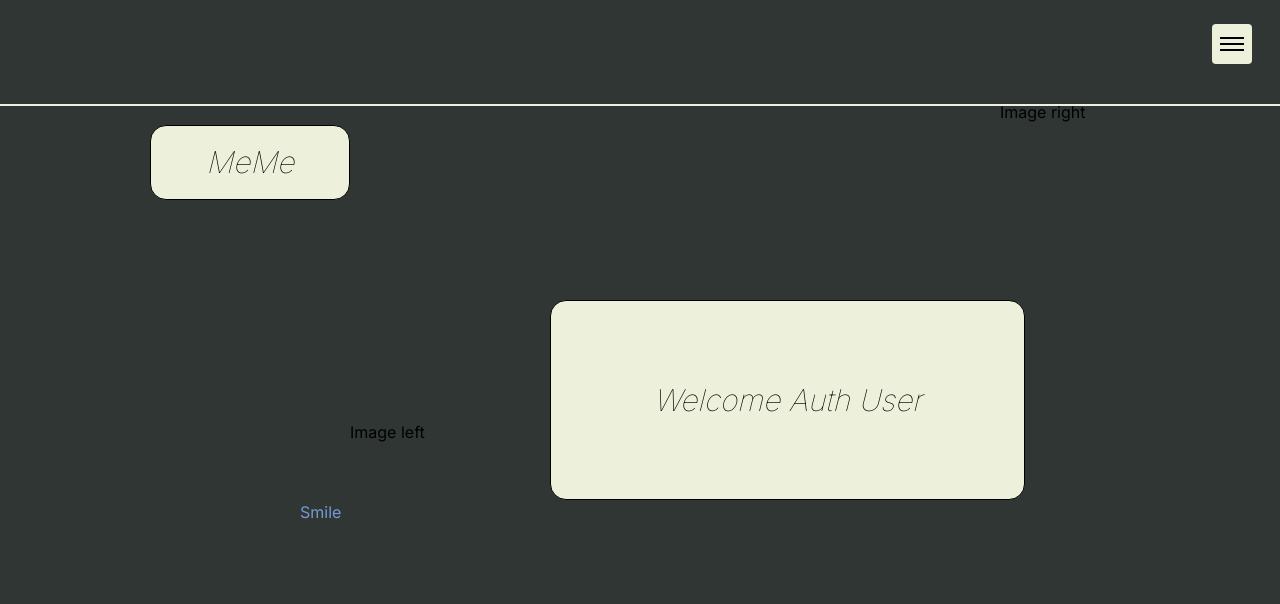
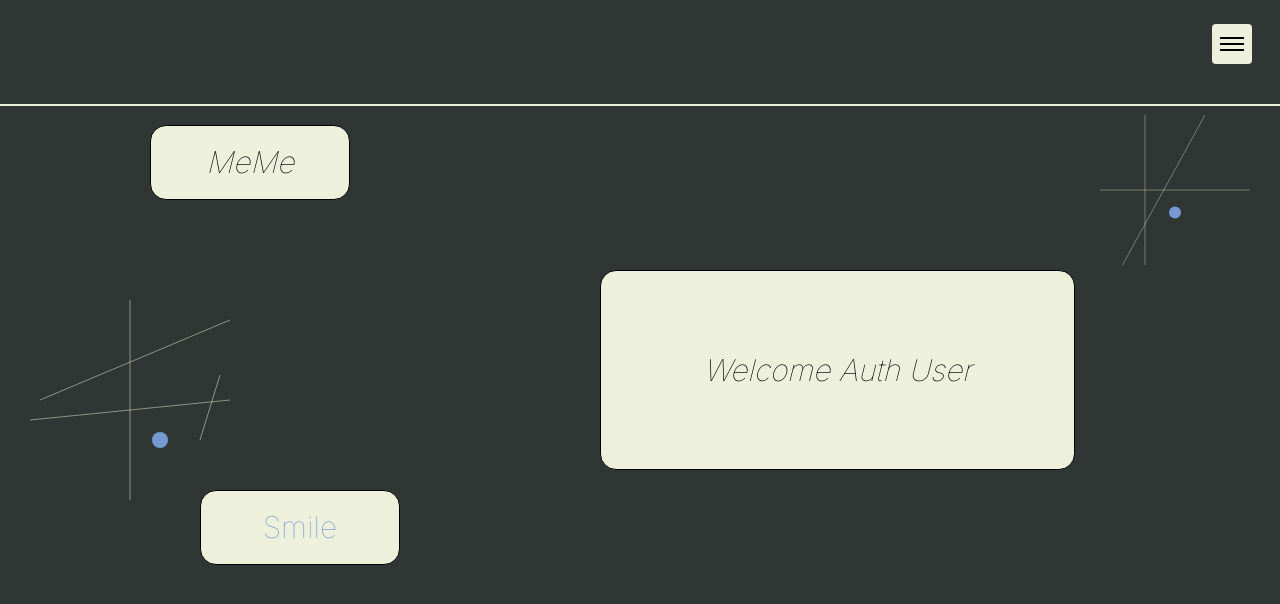
Before and after one commit to 3mptySpac3/meme, a Next.js app: page / in a window 1280 px wide. Shown: the top 604 px of the page. Built offline with nearby package versions, Linux system fonts and the light colour scheme.

Commit message:
Line art, deco home

```diff
--- /dev/null
+++ b/app/comps/Art/lineart1.js
@@ -0,0 +1,18 @@
+
+
+const LineArt1 = () => {
+  return (
+    <svg width="150" height="150" viewBox="0 0 200 200" xmlns="http://www.w3.org/2000/svg">
+      {/* Define the lines */}
+      <line x1="60" y1="200" x2="60" y2="0" stroke="#EDF0DA" strokeWidth=".5" />
+      <line x1="0" y1="100" x2="200" y2="100" stroke="#EDF0DA" strokeWidth=".5" />
+      <line x1="30" y1="200" x2="140" y2="0" stroke="#EDF0DA" strokeWidth=".5" />
+
+      {/* Define the circle */}
+      <circle cx="100" cy="130" r="8" fill="#7699D4" />
+    </svg>
+  );
+
+};
+
+export default LineArt1;
--- /dev/null
+++ b/app/comps/Art/lineart2.js
@@ -0,0 +1,15 @@
+const LineArt2 = () => {
+  return (
+    <svg width="200" height="200" viewBox="0 0 200 200" xmlns="http://www.w3.org/2000/svg">
+      {/* Define the lines */}
+      <line x1="10" y1="100" x2="200" y2="20" stroke="#EDF0DA" strokeWidth=".5" />
+      <line x1="190" y1="75" x2="170" y2="140" stroke="#EDF0DA" strokeWidth=".5" />
+      <line x1="100" y1="0" x2="100" y2="200" stroke="#EDF0DA" strokeWidth=".5" />
+      <line x1="0" y1="120" x2="200" y2="100" stroke="#EDF0DA" strokeWidth=".5" />
+      {/* Define the circle */}
+      <circle cx="130" cy="140" r="8" fill="#7699D4"/>
+    </svg>
+  );
+};
+
+export default LineArt2;
--- a/app/index.html
+++ b/app/index.html
@@ -1,3 +1,6 @@
+@import url('https://fonts.googleapis.com/css2?family=Josefin+Sans:wght@100&display=swap');
+
+
 <!DOCTYPE html>
 <html lang="en">
 <head>
@@ -36,7 +39,7 @@
   margin: 0;
   padding: 0;
   height: 100%;
-  font-family: Arial, sans-serif;
+  font-family: 'Josefin Sans', sans-serif;
   background: #ccc;
 }
 
--- a/app/page.js
+++ b/app/page.js
@@ -2,6 +2,8 @@
 import HamburgerIcon from './comps/hambIcon';
 import { Icon } from '@iconify/react';
 import React, { useState } from 'react';
+import LineArt1 from './comps/Art/lineart1';
+import LineArt2 from './comps/Art/lineart2';
 
 const ButtonComponent = ({ onClick, label }) => {
   return (
@@ -74,27 +76,27 @@ const HomePage = () => {
 
           <div>
             {/* Start of Image right */}
-            <PositionedElement x={1000} y={100}>
+            <PositionedElement x={1100} y={115}>
               <div>
-              Image right
+                <LineArt1 />
               </div>
             </PositionedElement>
           </div>
           {/* End of Image right */}
 
           <div>
-            {/* Start of Image left */}
-           <PositionedElement x={350} y={420}>
+            {/* Start of image left  */}
+           <PositionedElement x={30} y={300}>
             <div>
-            Image left
+              <LineArt2 />
             </div>
           </PositionedElement>
           </div>
-          {/* End of Image left */}
+          {/* End of image left  */}
 
           <div>
             {/* Start of Welcome "Auth User" */}
-           <PositionedElement x={550} y={300}>
+           <PositionedElement x={600} y={270}>
             <div className="bg-[#EDF0DA] w-[475px] h-[200px] justify flex justify-center items-center rounded-2xl font-thin text-[30px] italic border border-black border-solid">
             Welcome Auth User
             </div>
@@ -104,8 +106,8 @@ const HomePage = () => {
 
          <div>
           {/* Start of Smile Button Div */}
-           <PositionedElement x={300} y={500}>
-            <div>
+           <PositionedElement x={200} y={490}>
+            <div className="bg-[#EDF0DA] w-[200px] h-[75px] justify flex justify-center items-center rounded-2xl font-thin text-[30px] italic  border border-black border-solid">
            <ButtonComponent
                onClick={() => handleButtonClick('Smile')}
                label="Smile"
```
Also changed, not shown: app/Styles/homeStyles.css (deleted).
